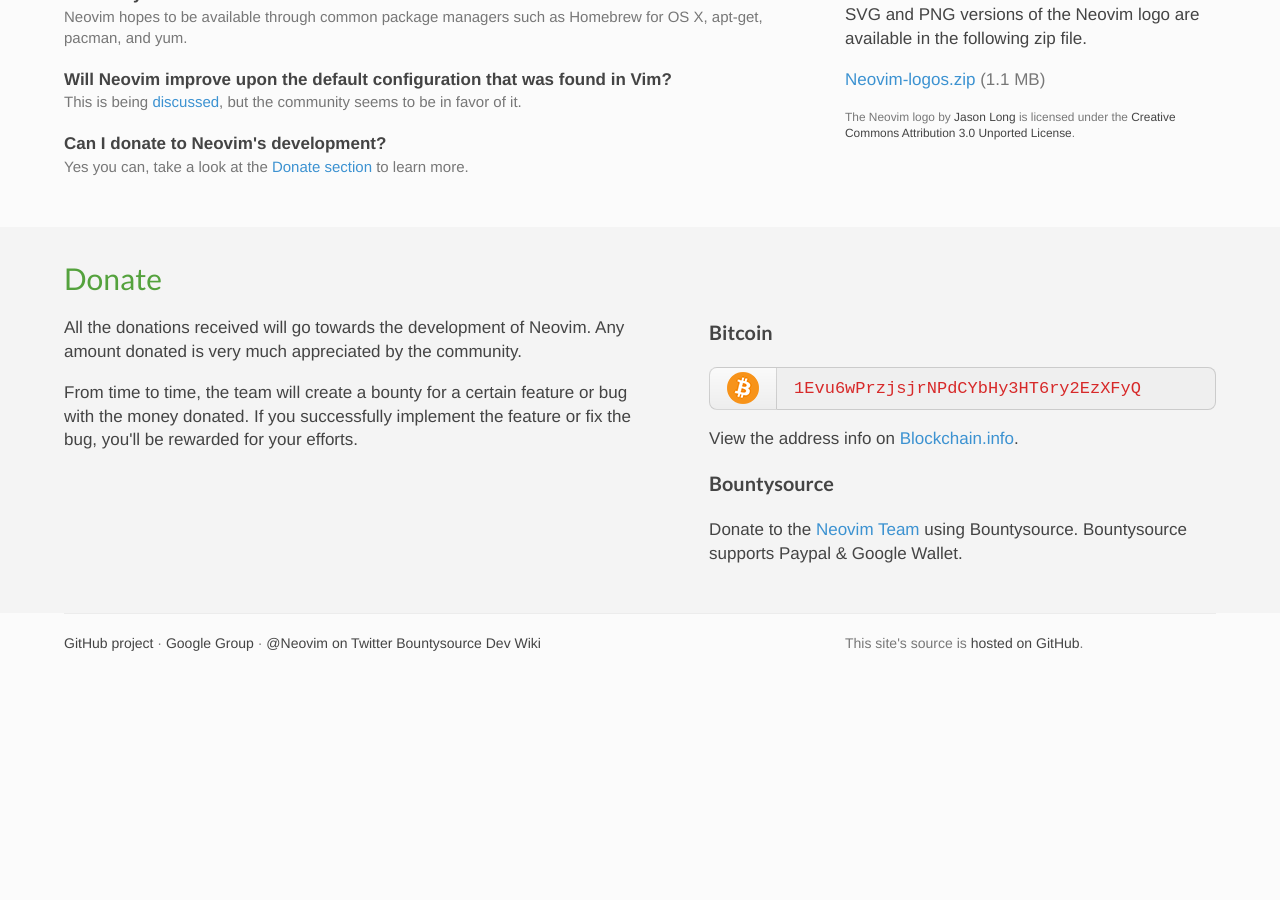
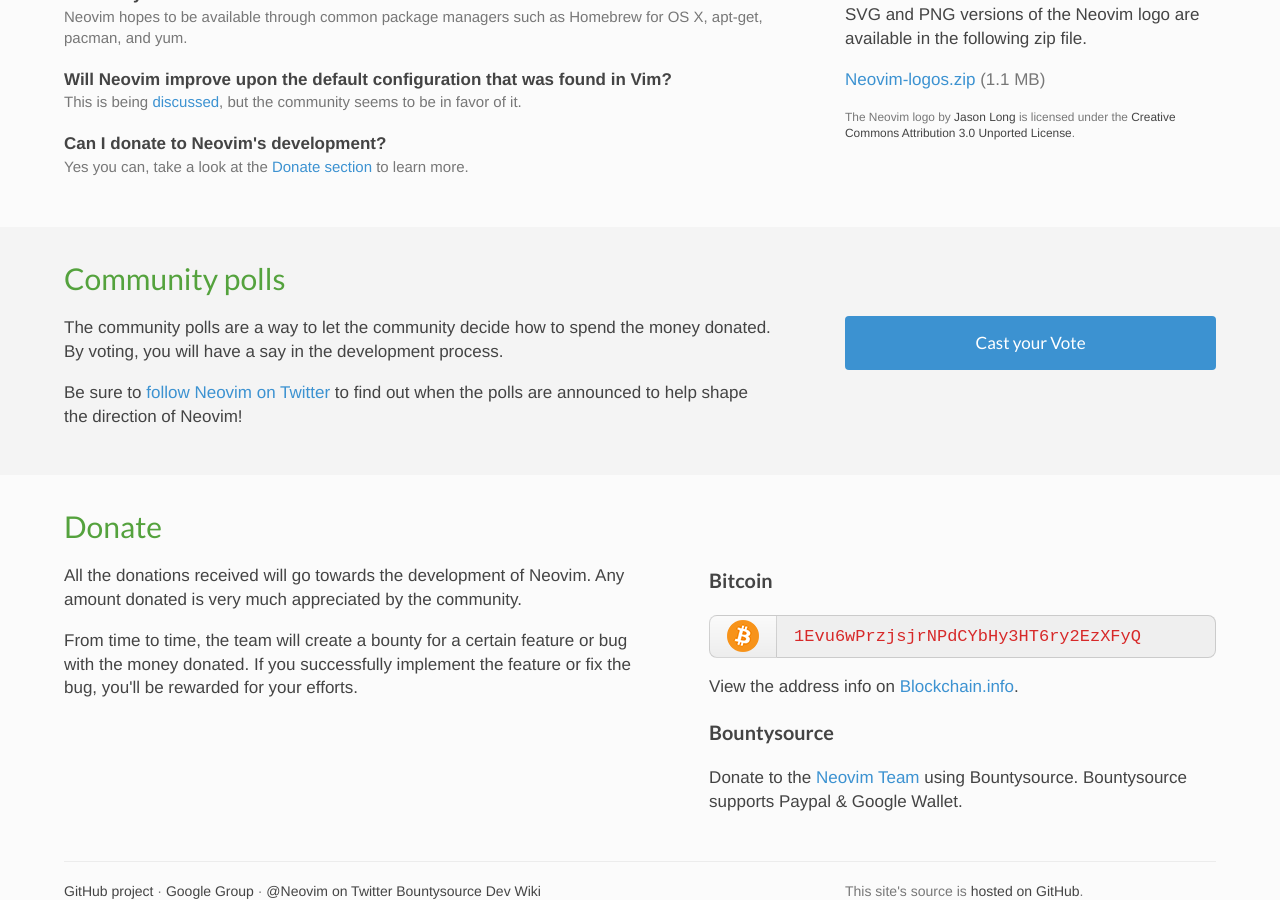
Before and after one commit to neovim/neovim.github.io, a Jekyll site: the page built from index.html, in a window 1280 px wide and 900 px high, scrolled down 1494 px. Built offline with Jekyll 4.4.1, drawn with Linux system fonts in a browser that asks for light colours; nearby versions of some CDN libraries; comment, search, counter and statistics services are not loaded; before the commit the page ends 2197 px from its top, so only the background shows below that.

Commit message:
Add polls section to home, remove Home nav link

```diff
--- a/_data/nav.yml
+++ b/_data/nav.yml
@@ -1,5 +1,3 @@
-- title: Home
-  url: /
 - title: News
   url: /news/
 - title: Google Group
--- a/index.html
+++ b/index.html
@@ -116,6 +116,30 @@
 </section>
 
 <section class="front-section shaded">
+    <div class="container">
+        <h2 id="polls">Community polls</h2>
+
+        <div class="col-wide">
+            <p>
+            <p>
+                The community polls are a way to let the community decide how
+                to spend the money donated. By voting, you will have a say in
+                the development process.
+            </p>
+            <p>
+                Be sure to
+                <a href="http://twitter.com/Neovim">follow Neovim on Twitter</a>
+                to find out when the polls are announced to help shape the
+                direction of Neovim!
+            </p>
+        </div>
+        <div class="col-narrow">
+            <p><a href="/polls/" class="btn full-width">Cast your Vote</a></p>
+        </div>
+    </div>
+</section>
+
+<section class="front-section">
   <div class="container">
     <h2 id="donate">Donate</h2>
 
```
